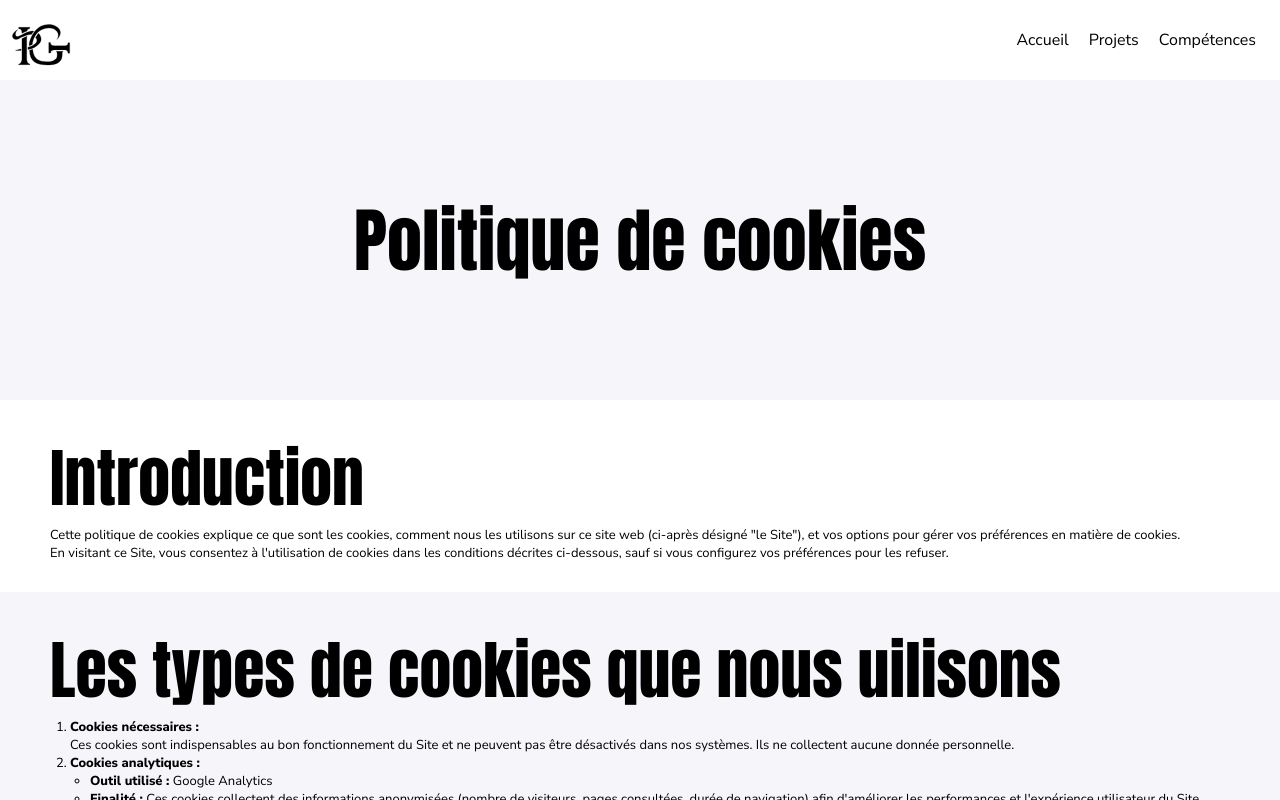
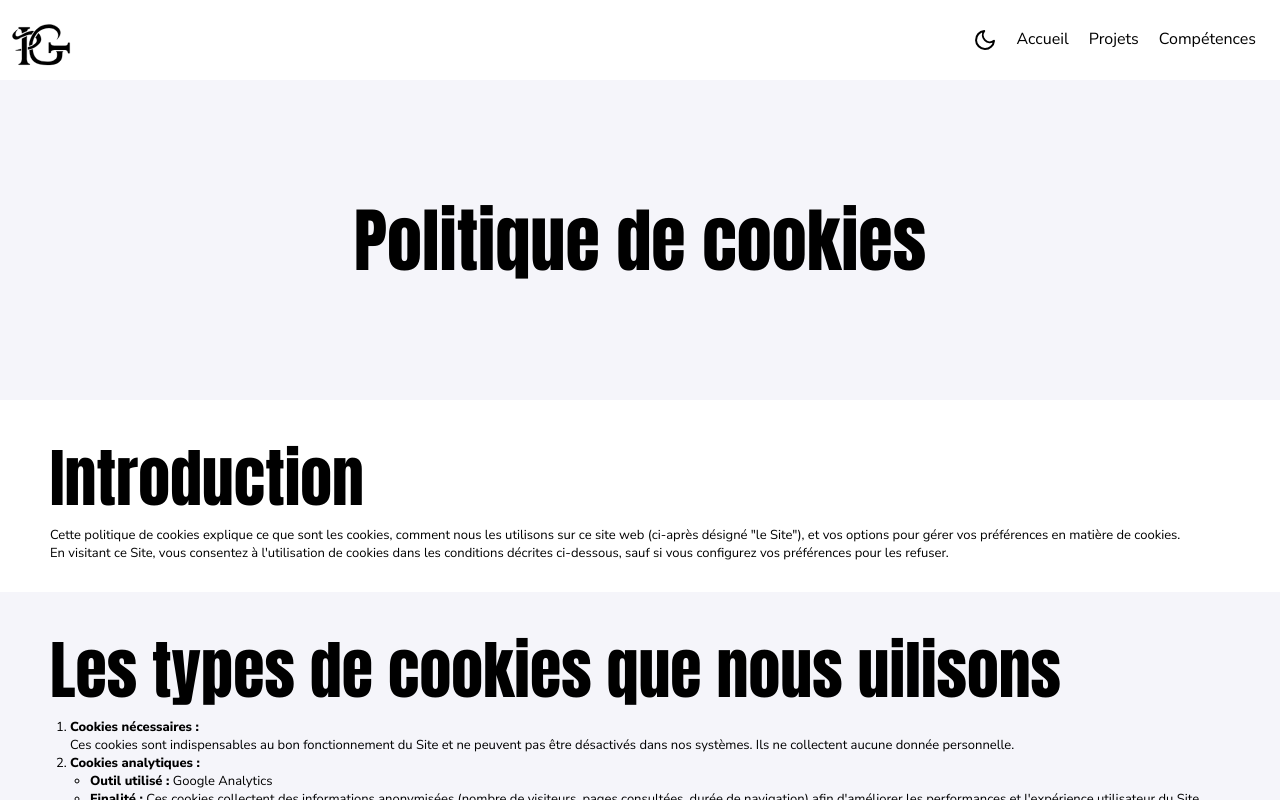
Before and after one commit to Pierre-gaillard-dev/portfolio, a React (Vite) app: page /cookie-policy in a window 1280 px wide. Built offline with nearby package versions, Linux system fonts and the light colour scheme; a web font is replaced by a local one.

Commit message:
feat(theme): add theme switch button add theme context

```diff
--- a/src/components/Header.tsx
+++ b/src/components/Header.tsx
@@ -4,8 +4,12 @@ import { Link, useLocation } from "react-router-dom"
 import scrollToAnchor from "../util/scrollToAnchor"
 
 import "./css/Header.css"
+import { useTheme } from "../contexts/ThemeContext"
+import { Moon, Sun } from "./icons"
 
 const Header: FC<{ sticky?: boolean | undefined }> = ({ sticky }) => {
+  const { theme, toggleTheme } = useTheme()
+
   const [opened, setOpened] = useState<boolean>(false)
 
   const switch_popup = () => {
@@ -69,6 +73,13 @@ const Header: FC<{ sticky?: boolean | undefined }> = ({ sticky }) => {
           </Link>
           <div>
             <ul className="desktop nav_bar_list margin">
+              <a onClick={toggleTheme} id="theme_switcher">
+                {theme === "dark" ? (
+                  <Sun />
+                ) : (
+                  <Moon />
+                )}
+              </a>
               <Link to="/#hero" onClick={() => scrollToAnchor("hero")}>
                 Accueil
               </Link>
--- a/src/components/css/Header.css
+++ b/src/components/css/Header.css
@@ -75,7 +75,7 @@ header.sticky {
   top: -80px;
   z-index: 1000;
   transform: translateY(80px);
-  transition: all 0.4s ease-in-out;
+  transition: transform 0.4s ease-in-out;
 }
 
 .nav-bar-container {
--- a/src/components/css/ProjectCardSkeleton.css
+++ b/src/components/css/ProjectCardSkeleton.css
@@ -2,9 +2,8 @@
   width: 100%;
   padding: 0;
   margin: 0;
-  background-color: rgba(22, 8, 51, 0.8);
+  background-color: var(--card-bg-color);
   backdrop-filter: blur(10px);
   overflow: hidden;
-  transition: all 0.2s ease-in-out;
   user-select: none;
 }
--- a/src/components/icons.tsx
+++ b/src/components/icons.tsx
@@ -1,4 +1,4 @@
-import { FC } from "react"
+import { FC } from "react";
 
 export const ChevronLeft: FC = () => {
   return (
@@ -15,8 +15,8 @@ export const ChevronLeft: FC = () => {
     >
       <polyline points="15 18 9 12 15 6"></polyline>
     </svg>
-  )
-}
+  );
+};
 
 export const ChevronRight: FC = () => {
   return (
@@ -33,8 +33,8 @@ export const ChevronRight: FC = () => {
     >
       <polyline points="9 18 15 12 9 6"></polyline>
     </svg>
-  )
-}
+  );
+};
 
 export const X: FC = () => {
   return (
@@ -52,8 +52,8 @@ export const X: FC = () => {
       <line x1="18" y1="6" x2="6" y2="18"></line>
       <line x1="6" y1="6" x2="18" y2="18"></line>
     </svg>
-  )
-}
+  );
+};
 
 export const Menu: FC = () => {
   return (
@@ -72,8 +72,8 @@ export const Menu: FC = () => {
       <line x1="3" y1="6" x2="21" y2="6"></line>
       <line x1="3" y1="18" x2="21" y2="18"></line>
     </svg>
-  )
-}
+  );
+};
 
 export const Mail: FC = () => {
   return (
@@ -92,8 +92,8 @@ export const Mail: FC = () => {
       <path d="M4 4h16c1.1 0 2 .9 2 2v12c0 1.1-.9 2-2 2H4c-1.1 0-2-.9-2-2V6c0-1.1.9-2 2-2z"></path>
       <polyline points="22,6 12,13 2,6"></polyline>
     </svg>
-  )
-}
+  );
+};
 
 export const File: FC = () => {
   return (
@@ -115,8 +115,8 @@ export const File: FC = () => {
       <line x1="16" y1="17" x2="8" y2="17"></line>
       <polyline points="10 9 9 9 8 9"></polyline>
     </svg>
-  )
-}
+  );
+};
 
 export const ExternalLink: FC = () => {
   return (
@@ -136,8 +136,8 @@ export const ExternalLink: FC = () => {
       <polyline points="15 3 21 3 21 9"></polyline>
       <line x1="10" y1="14" x2="21" y2="3"></line>
     </svg>
-  )
-}
+  );
+};
 
 export const Github: FC = () => {
   return (
@@ -154,8 +154,8 @@ export const Github: FC = () => {
         fill="currentColor"
       />
     </svg>
-  )
-}
+  );
+};
 
 export const Linkedin: FC = () => {
   return (
@@ -175,8 +175,54 @@ export const Linkedin: FC = () => {
       <rect x="2" y="9" width="4" height="12"></rect>
       <circle cx="4" cy="4" r="2"></circle>
     </svg>
-  )
-}
+  );
+};
+
+export const Sun: FC = () => {
+  return (
+    <svg
+      xmlns="http://www.w3.org/2000/svg"
+      width="24"
+      height="24"
+      viewBox="0 0 24 24"
+      fill="none"
+      stroke="currentColor"
+      strokeWidth="2"
+      strokeLinecap="round"
+      strokeLinejoin="round"
+      className="feather feather-sun"
+    >
+      <circle cx="12" cy="12" r="5"></circle>
+      <line x1="12" y1="1" x2="12" y2="3"></line>
+      <line x1="12" y1="21" x2="12" y2="23"></line>
+      <line x1="4.22" y1="4.22" x2="5.64" y2="5.64"></line>
+      <line x1="18.36" y1="18.36" x2="19.78" y2="19.78"></line>
+      <line x1="1" y1="12" x2="3" y2="12"></line>
+      <line x1="21" y1="12" x2="23" y2="12"></line>
+      <line x1="4.22" y1="19.78" x2="5.64" y2="18.36"></line>
+      <line x1="18.36" y1="5.64" x2="19.78" y2="4.22"></line>
+    </svg>
+  );
+};
+
+export const Moon: FC = () => {
+  return (
+    <svg
+      xmlns="http://www.w3.org/2000/svg"
+      width="24"
+      height="24"
+      viewBox="0 0 24 24"
+      fill="none"
+      stroke="currentColor"
+      strokeWidth="2"
+      strokeLinecap="round"
+      strokeLinejoin="round"
+      className="feather feather-moon"
+    >
+      <path d="M21 12.79A9 9 0 1 1 11.21 3 7 7 0 0 0 21 12.79z"></path>
+    </svg>
+  );
+};
 
 export const Icons: Record<string, FC> = {
   ChevronLeft: ChevronLeft,
@@ -186,4 +232,4 @@ export const Icons: Record<string, FC> = {
   Mail: Mail,
   Github: Github,
   Linkedin: Linkedin,
-}
+};
--- /dev/null
+++ b/src/contexts/ThemeContext.tsx
@@ -0,0 +1,45 @@
+import { createContext, useContext, useEffect, useState } from "react";
+
+type theme = "light" | "dark";
+
+interface ThemeContextType {
+  theme: theme;
+  toggleTheme: () => void;
+}
+
+export const ThemeContext = createContext<ThemeContextType>({
+  theme: "light",
+  toggleTheme: () => {},
+});
+
+export const ThemeProvider = ({ children }: { children: React.ReactNode }) => {
+  const [theme, setTheme] = useState<theme>("light");
+
+  const toggleTheme = () => {
+    setTheme(prevTheme => (prevTheme === "light" ? "dark" : "light"));
+  };
+
+  useEffect(() => {
+    const root = document.documentElement;
+    root.classList.toggle("dark-mode", theme === "dark");
+  }, [theme]);
+
+  const contextValue: ThemeContextType = {
+    theme,
+    toggleTheme,
+  };
+
+  return (
+    <ThemeContext.Provider value={contextValue}>
+      {children}
+    </ThemeContext.Provider>
+  );
+};
+
+export const useTheme = () => {
+  const context = useContext(ThemeContext);
+  if (!context) {
+    throw new Error("useTheme must be used within a ThemeProvider");
+  }
+  return context;
+};
--- a/src/main.tsx
+++ b/src/main.tsx
@@ -1,7 +1,12 @@
 import { createRoot } from "react-dom/client"
+import { ThemeProvider } from "./contexts/ThemeContext"
 import App from "./App"
 
 const container = document.getElementById("root")
 const root = createRoot(container!)
 
-root.render(<App />)
+root.render(
+  <ThemeProvider>
+    <App />
+  </ThemeProvider>
+)
--- a/src/pages/Projects.css
+++ b/src/pages/Projects.css
@@ -6,7 +6,7 @@
   }
 
   .grid-item {
-        transition: transform .5s ease-in-out;
+    transition: transform 0.5s ease-in-out;
     cursor: pointer;
   }
 
@@ -24,7 +24,7 @@
   .filter a {
     border: 1px solid transparent;
     cursor: pointer;
-        transition: all .2s ease-in-out;
+    transition: border, opacity 0.2s ease-in-out;
   }
 
   .filter a:not(.selected) {
```
Lines whose indentation alone changed are shown as unchanged.
